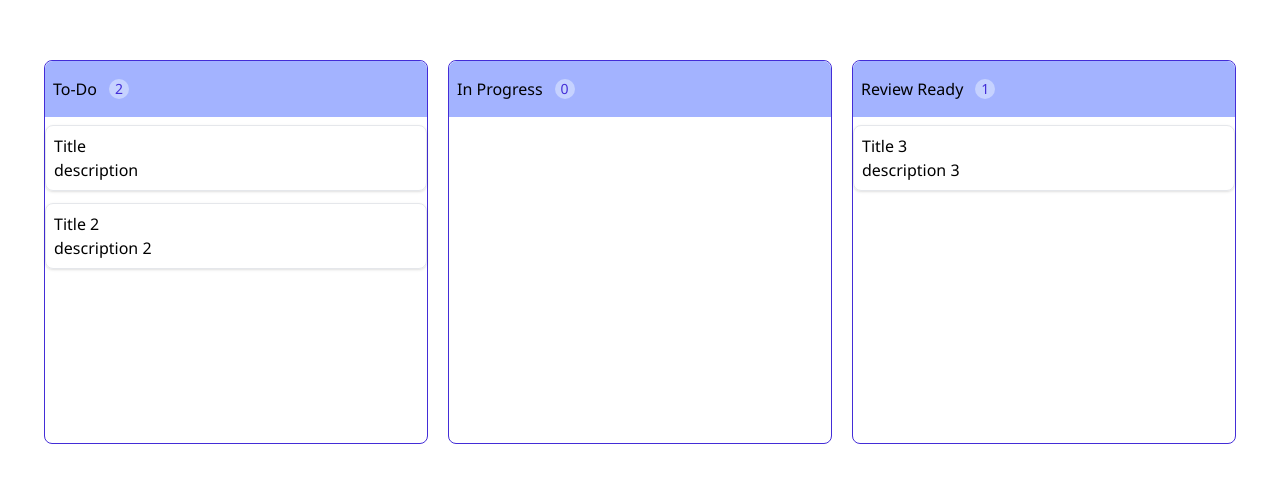
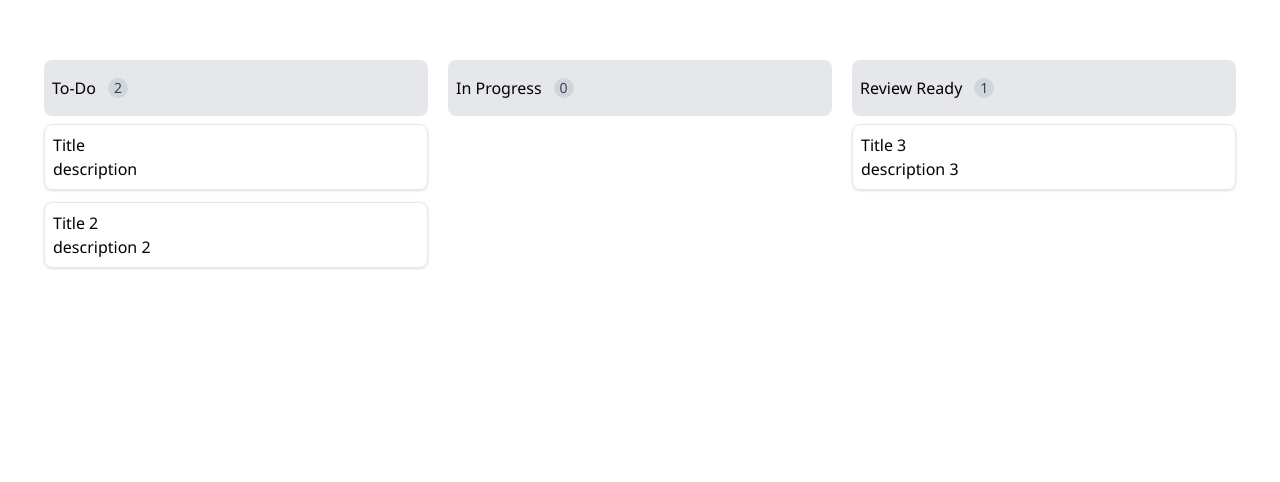
Before and after one commit to Magizchi/test-kanban, a React (Vite) app: page / in a window 1280 px wide. Shown: the part 148-630 px from the top of the page. Built offline with nearby package versions, Linux system fonts and the light colour scheme; some icons are missing.

Commit message:
style(column):change color

```diff
--- a/src/components/organisms/Columns.tsx
+++ b/src/components/organisms/Columns.tsx
@@ -4,6 +4,7 @@ import Card from '@components/organisms/Card';
 import { useDroppable } from '@dnd-kit/core';
 import { KanbanColumn, KanbanItem } from '@models/todos';
 import { useItemListContext } from '@contexts/item.context';
+import Badge from '@components/atoms/Badge';
 
 interface ColumnsProps {
   column: KanbanColumn;
@@ -17,16 +18,11 @@ const Columns: FunctionComponent<ColumnsProps> = ({ column, data }) => {
     id: column.status,
   });
   return (
-    <div
-      ref={setNodeRef}
-      className="min-h-96 w-96 rounded-lg border border-indigo-700"
-    >
-      <div className="flex items-center justify-between rounded-t-lg bg-indigo-300 px-2 py-4">
-        <div className="flex items-center gap-x-3">
+    <div ref={setNodeRef} className="min-h-96 w-96 rounded-lg">
+      <div className="flex items-center justify-between rounded-lg bg-gray-200 px-2 py-4">
+        <div className="flex items-center gap-3">
           <h2>{column.label}</h2>
-          <span className="h-5 w-5 rounded-full bg-indigo-200 text-center text-sm text-indigo-700">
-            {data.length}
-          </span>
+          <Badge>{data.length}</Badge>
         </div>
         <div className="flex gap-x-3">
           <button
```
